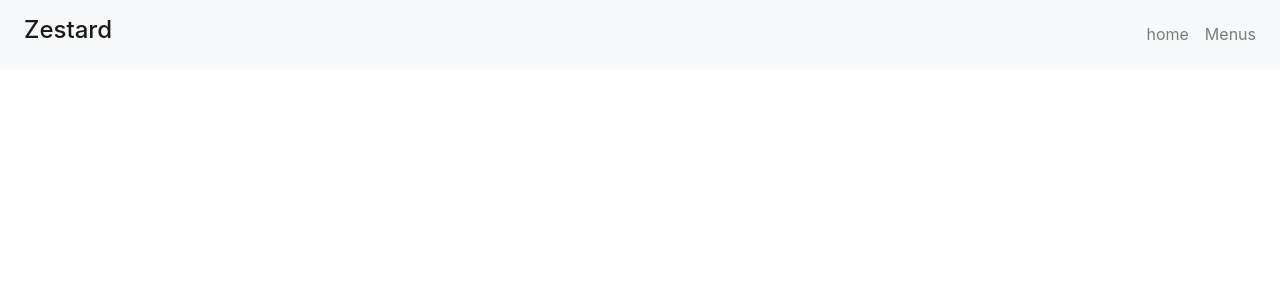
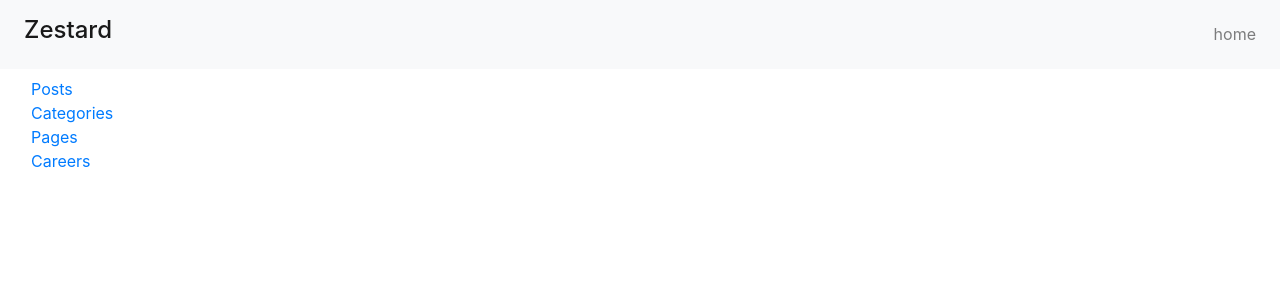
Before and after one commit to Sai-Ramya7/sample, an Angular app: page /home in a window 1280 px wide. Before the commit this address led to /. Shown: the top 300 px of the page. Built offline with nearby package versions, Linux system fonts and the light colour scheme.

Commit message:
menus removed

```diff
--- a/src/app/app-routing.module.ts
+++ b/src/app/app-routing.module.ts
@@ -16,7 +16,7 @@ import { CareerDetailsComponent } from './career-details/career-details.componen
 
 const routes: Routes = [
   // { path: '', component: HeaderComponent, pathMatch: 'full' },
-  { path: '', component: HomeComponent,
+  { path: 'home', component: HomeComponent,
     children: [
       { path: 'posts', component: PostsComponent },
       { path: 'posts/:id', component: PostDetailsComponent },
--- a/src/app/app.component.html
+++ b/src/app/app.component.html
@@ -8,14 +8,14 @@
         </ul>
         <ul class="navbar-nav ml-auto">
             <li class="nav-item">
-                <a class="nav-link" routerLink="/">home</a>
+                <a class="nav-link" routerLink="/home">home</a>
             </li>
             <!-- <li class="nav-item">
                 <a class="nav-link" routerLink="/">header</a>
             </li> -->
-            <li class="nav-item">
+            <!-- <li class="nav-item">
                 <a class="nav-link" routerLink="/menus">Menus</a>
-            </li>
+            </li> -->
         </ul>
         <!-- <a routerLink="/">Menu</a> -->
     </div>
--- a/src/app/careers/careers.component.html
+++ b/src/app/careers/careers.component.html
@@ -11,7 +11,7 @@
         <tbody>
             <tr *ngFor="let career of careers">
                 <td>
-                    <a routerLink="/careers/{{career.id}}">
+                    <a routerLink="/home/careers/{{career.id}}">
                         {{ career.id }}
                     </a>
                 </td>
--- a/src/app/categories/categories.component.html
+++ b/src/app/categories/categories.component.html
@@ -11,7 +11,7 @@
     <tbody>
       <tr *ngFor="let category of categories">
         <td>
-          <a routerLink="/categories/{{ category.id }}">
+          <a routerLink="/home/categories/{{ category.id }}">
             {{ category.id }}
           </a>
         </td>
--- a/src/app/home/home.component.html
+++ b/src/app/home/home.component.html
@@ -4,16 +4,16 @@
         <nav class="navbar navbar-expand-lg scrolling-navbar">
             <ul class="list-unstyled">
                 <li>
-                    <a routerLink = "/posts" routerLinkActive="active">Posts</a>
+                    <a routerLink = "/home/posts" routerLinkActive="active">Posts</a>
                 </li>
                 <li>
-                    <a routerLink = "/categories" routerLinkActive="active">Categories</a>
+                    <a routerLink = "/home/categories" routerLinkActive="active">Categories</a>
                 </li>
                 <li>
-                    <a routerLink = "/pages" routerLinkActive="active">Pages</a>
+                    <a routerLink = "/home/pages" routerLinkActive="active">Pages</a>
                 </li>
                 <li>
-                    <a routerLink = "/careers" routerLinkActive="active">Careers</a>
+                    <a routerLink = "/home/careers" routerLinkActive="active">Careers</a>
                 </li>
             </ul>
         </nav>
--- a/src/app/pages/pages.component.html
+++ b/src/app/pages/pages.component.html
@@ -11,7 +11,7 @@
         <tbody>
             <tr *ngFor="let page of pages">
                 <td>
-                    <a routerLink="/pages/{{page.id}}">
+                    <a routerLink="/home/pages/{{page.id}}">
                         {{ page.id }}
                     </a>
                 </td>
--- a/src/app/posts/posts.component.html
+++ b/src/app/posts/posts.component.html
@@ -10,7 +10,7 @@
         <tbody>
             <tr *ngFor="let post of posts">
                 <td>
-                    <a routerLink="/posts/{{ post.id }}">{{ post.id }}</a>
+                    <a routerLink="/home/posts/{{ post.id }}">{{ post.id }}</a>
                 </td>
                 <td>{{ post.title.rendered }}</td>
             </tr>
```
